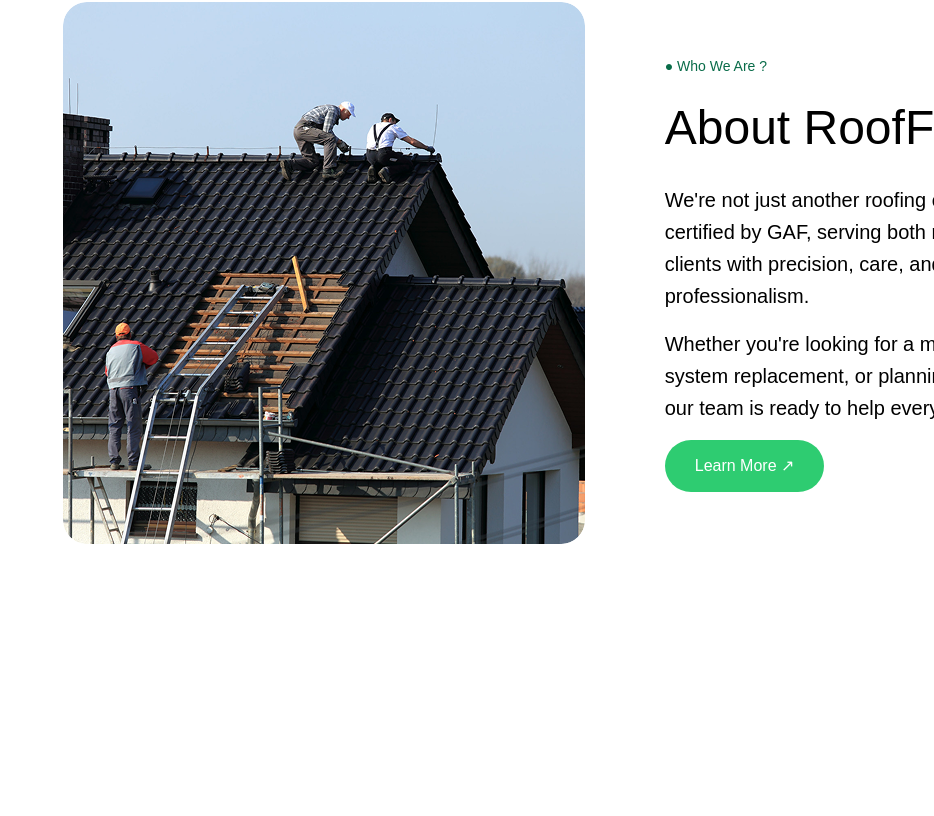
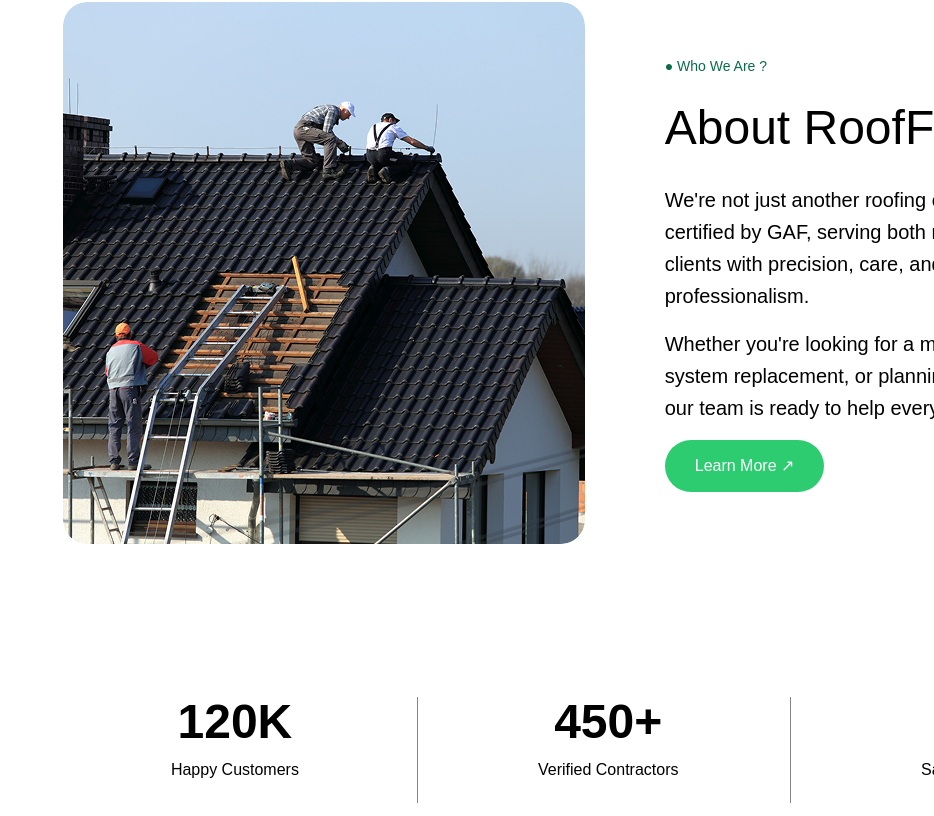
Before and after one commit to antu468/Roofing-service-React, a React (Vite) app: page / in a window 1280 px wide. Shown: the part 1149-1965 px from the top of the page, without its empty margins (346-1280 px from the left). Before the commit the page ends 1773 px from the top, so only its background shows below. Built offline with nearby package versions, Linux system fonts and the light colour scheme.

Commit message:
number frame added

```diff
--- a/src/App.css
+++ b/src/App.css
@@ -383,3 +383,73 @@ body {
     width: 100%;
   }
 }
+
+.stats-wrapper {
+  width: 1440px;
+  height: 215.7957763671875px;
+  justify-content: space-between;
+  opacity: 1;
+  top: 1771px;
+  left: 18.3%;
+  padding-top: 24px;
+  padding-right: 59px;
+  padding-bottom: 24px;
+  padding-left: 59px;
+  position: absolute;
+  background-color: #ffffff;
+
+}
+
+
+.stats {
+  max-width: 1200px;
+  margin: 0 auto;
+  display: flex;
+  justify-content: space-around;
+  align-items: center;
+  padding: 40px;
+}
+
+.stats-wrapper::after {
+  content: "";
+  display: absolute;
+  height: 0.5px;
+  max-width: 1100px;
+  margin: 0 auto;
+  background: linear-gradient(to right,
+      transparent,
+      rgba(209, 175, 175, 0.163),
+      transparent);
+
+}
+
+.stat {
+  text-align: center;
+  flex: 5;
+  position: relative;
+
+}
+
+.stat:not(:last-child)::after {
+  content: "";
+  position: absolute;
+  right: 4px;
+  top: 10%;
+  height: 100%;
+  width: 1px;
+  background: rgba(53, 52, 52, 0.593);
+}
+
+.label {
+  color: #000000;
+  font-size: 16px;
+  margin-bottom: 10px;
+  font-weight: 500;
+
+}
+
+.value {
+  color: #000000;
+  font-size: 48px;
+  font-weight: bold;
+}
--- a/src/App.jsx
+++ b/src/App.jsx
@@ -91,6 +91,25 @@ function App() {
 
         </div>
       </section>
+
+      <div className="stats-wrapper">
+        <div className="stats">
+          <div className="stat top-60px lest-200px">
+            <div className="value">120K</div>
+            <div className="label">Happy Customers</div>
+          </div>
+
+          <div className="stat">
+            <div className="value">450+</div>
+            <div className="label">Verified Contractors</div>
+          </div>
+
+          <div className="stat">
+            <div className="value">99%</div>
+            <div className="label">Satisfaction Rate</div>
+          </div>
+        </div>
+      </div>
     </>
   )
 }
```
